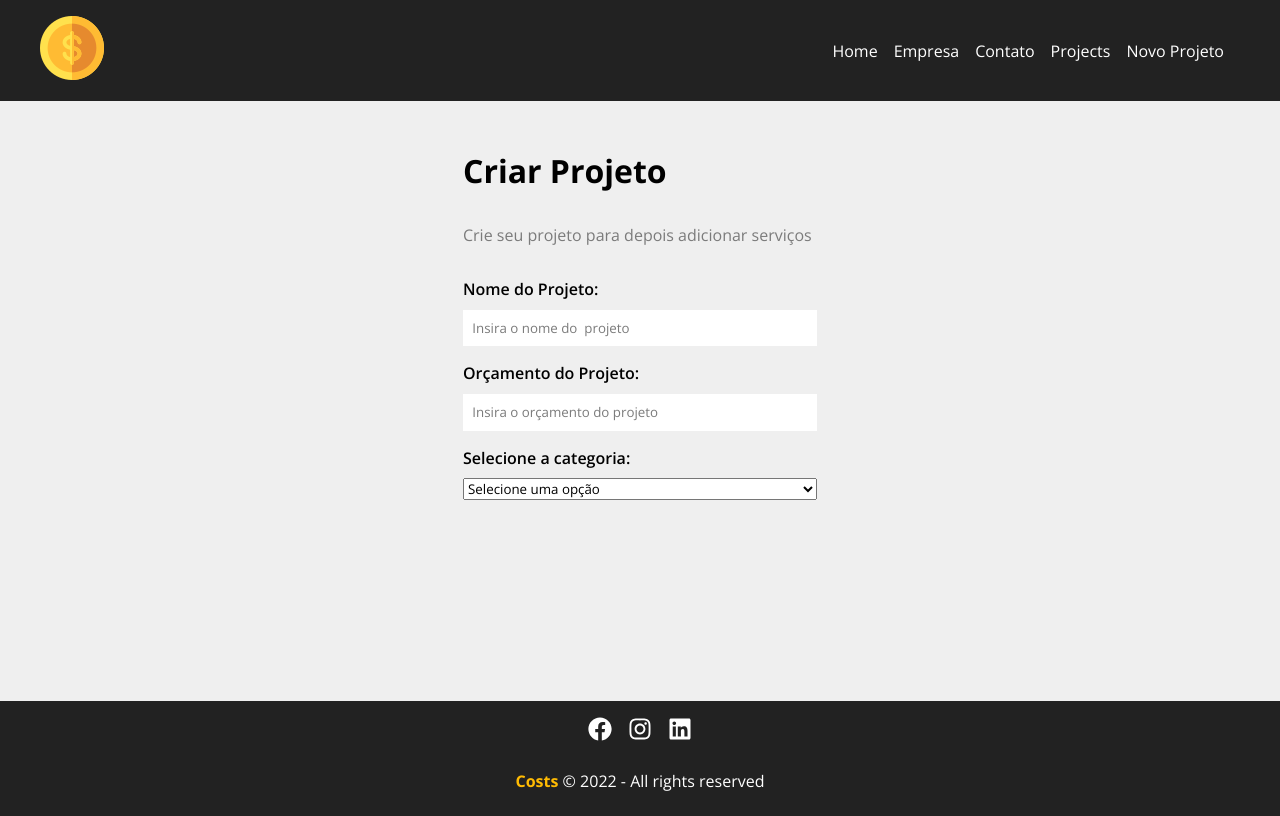
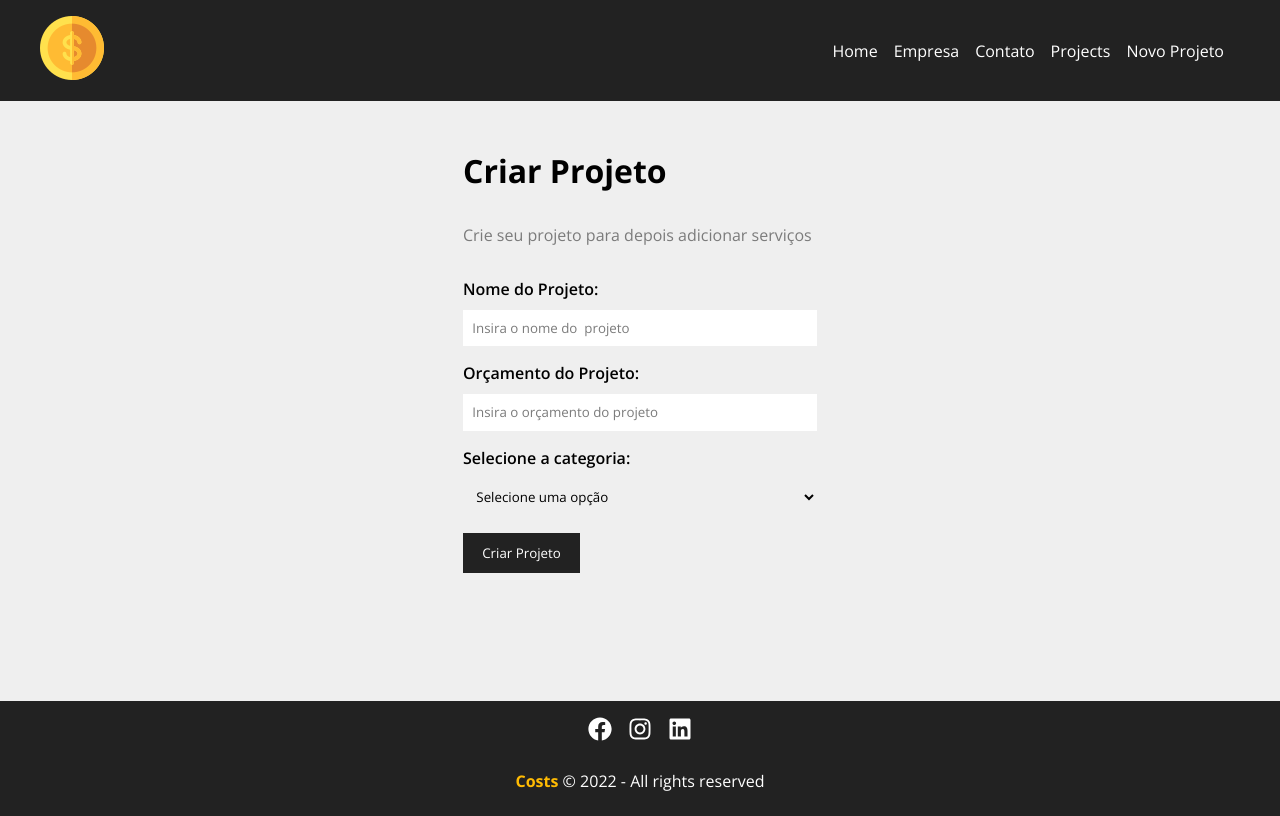
Before and after one commit to Winiast/Cost_Project, a React (Create React App) app: page /newproject in a window 1280 px wide. Built offline with nearby package versions, Linux system fonts and the light colour scheme; data requests are answered from the project's data file.

Commit message:
Utilizando Hook useEffect

```diff
--- /dev/null
+++ b/db.json
@@ -0,0 +1,42 @@
+{
+  "projects": [
+    {
+      "name": "test",
+      "id": 1
+    },
+    {
+      "name": "Desenv",
+      "id": 2
+    }
+  ],
+  "categories": [
+    {
+      "id": 1,
+      "name": "Infra"
+    },
+    {
+      "id": 2,
+      "name": "Dev"
+    },
+    {
+      "id": 3,
+      "name": "Ops"
+    },
+    {
+      "id": 4,
+      "name": "QA"
+    },
+    {
+      "id": 5,
+      "name": "Security"
+    },
+    {
+      "id": 6,
+      "name": "Other"
+    },
+    {
+      "id": 7,
+      "name": "Design"
+    }
+  ]
+}
--- a/package.json
+++ b/package.json
@@ -6,6 +6,7 @@
     "@testing-library/jest-dom": "^5.16.5",
     "@testing-library/react": "^13.4.0",
     "@testing-library/user-event": "^13.5.0",
+    "axios": "^1.1.3",
     "json-server": "^0.17.0",
     "react": "^18.2.0",
     "react-dom": "^18.2.0",
@@ -17,6 +18,7 @@
   },
   "scripts": {
     "start": "react-scripts start",
+    "backend": "json-server --watch db.json --port 3001",
     "build": "react-scripts build",
     "test": "react-scripts test",
     "eject": "react-scripts eject"
--- a/src/components/pages/Projets/NewProject.js
+++ b/src/components/pages/Projets/NewProject.js
@@ -8,7 +8,7 @@ function NewProject() {
     <div className={styles.newproject_container}>
       <h1>Criar Projeto</h1>
       <p>Crie seu projeto para depois adicionar serviços</p>
-      <ProjectForm />
+      <ProjectForm btnText="Criar Projeto" />
     </div>
   );
 }
--- a/src/components/project/Form/ProjectForm.js
+++ b/src/components/project/Form/ProjectForm.js
@@ -1,9 +1,24 @@
+import { useState, useEffect } from "react";
 import React from "react";
 import Input from "../Input/Input";
 import Select from "../Select/Select";
+import SubmitButton from "../SubmitButton/SubmitButton";
 import styles from "./ProjectForm.module.css";
+import axios from "axios";
 
-export default function ProjectForm() {
+export default function ProjectForm({ btnText }) {
+  const [categories, setCategories] = useState([]);
+
+  const getProjects = () => {
+    axios
+      .get("http://localhost:3001/categories")
+      .then((res) => setCategories(res.data));
+  };
+
+  useEffect(() => {
+    getProjects();
+  }, []);
+
   return (
     <form className={styles.form}>
       <Input
@@ -19,7 +34,12 @@ export default function ProjectForm() {
         name="bugdget"
       />
 
-      <Select name="category_id" text="Selecione a categoria" />
+      <Select
+        name="category_id"
+        text="Selecione a categoria"
+        options={categories}
+      />
+      <SubmitButton text={btnText} />
     </form>
   );
 }
--- a/src/components/project/Select/Select.js
+++ b/src/components/project/Select/Select.js
@@ -6,7 +6,12 @@ export default function Select({ text, name, options, handleOnChange, value }) {
     <div className={styles.form_control}>
       <label htmlFor={name}>{text}:</label>
       <select name={name} id={name}>
-        <option>Selecione uma opção</option>
+        <option value="">Selecione uma opção</option>
+        {options.map((option) => (
+          <option value={option.id} key={option.id}>
+            {option.name}
+          </option>
+        ))}
       </select>
     </div>
   );
--- a/src/components/project/Select/Select.module.css
+++ b/src/components/project/Select/Select.module.css
@@ -9,12 +9,8 @@
   font-weight: 600;
 }
 
-.form_control input {
+.form_control select {
   padding: 0.7em;
   border: none;
   border-radius: 0px;
 }
-
-.form_control input::placeholder {
-  color: #7b7b7b;
-}
--- /dev/null
+++ b/src/components/project/SubmitButton/SubmitButton.js
@@ -0,0 +1,10 @@
+import React from "react";
+import styles from "./Submit_Button.module.css";
+
+export default function SubmitButton({ text }) {
+  return (
+    <div>
+      <button className={styles.btn}>{text}</button>
+    </div>
+  );
+}
--- /dev/null
+++ b/src/components/project/SubmitButton/Submit_Button.module.css
@@ -0,0 +1,13 @@
+.btn {
+  background-color: #222;
+  color: #fff;
+  padding: 0.7rem 1.2rem;
+  text-decoration: none;
+  transition: 1.5s;
+  cursor: pointer;
+  border: none;
+}
+
+.btn:hover {
+  background-color: #ffbb03;
+}
```
Also changed, not shown: 1 other file (tests, documents, lock files or other folders).
